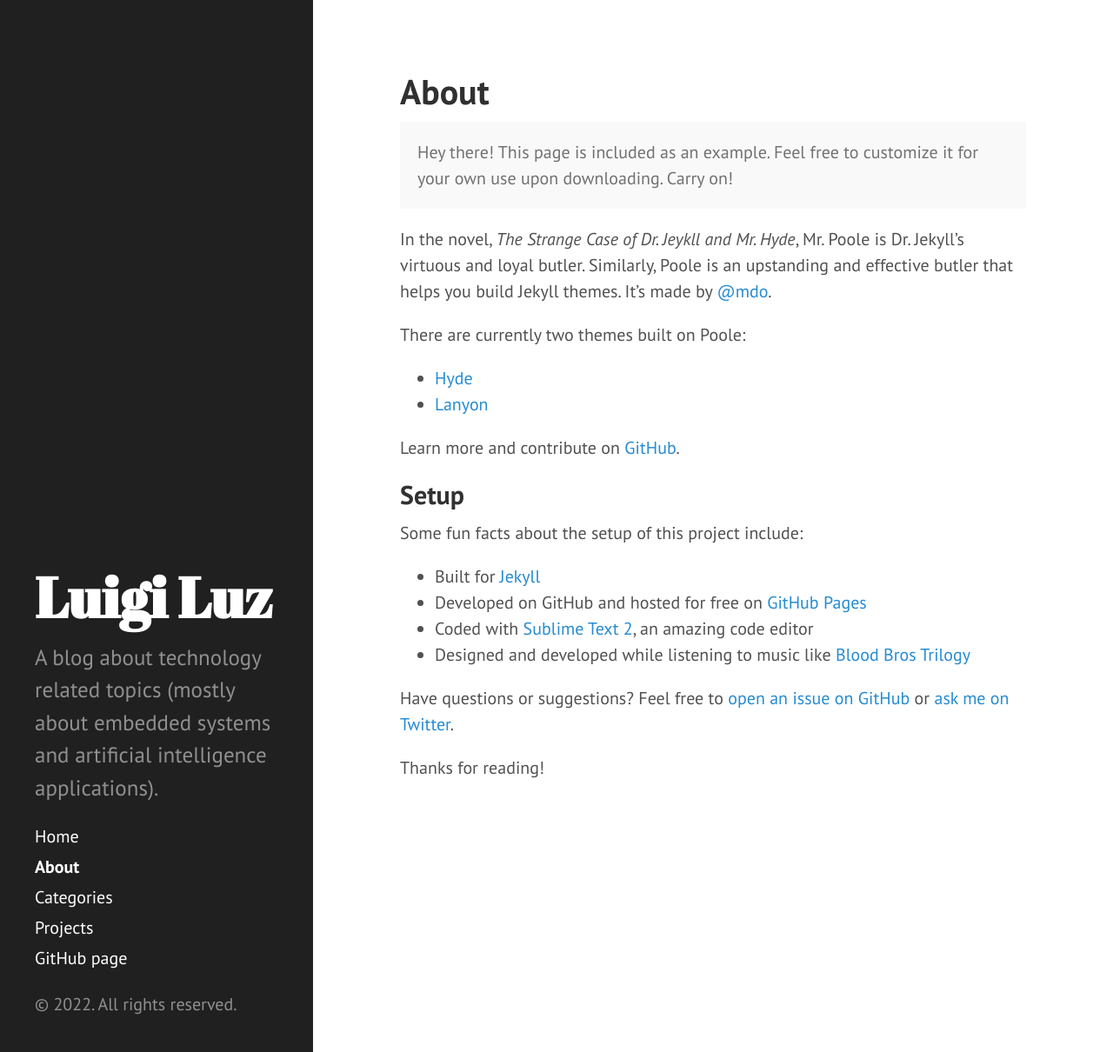
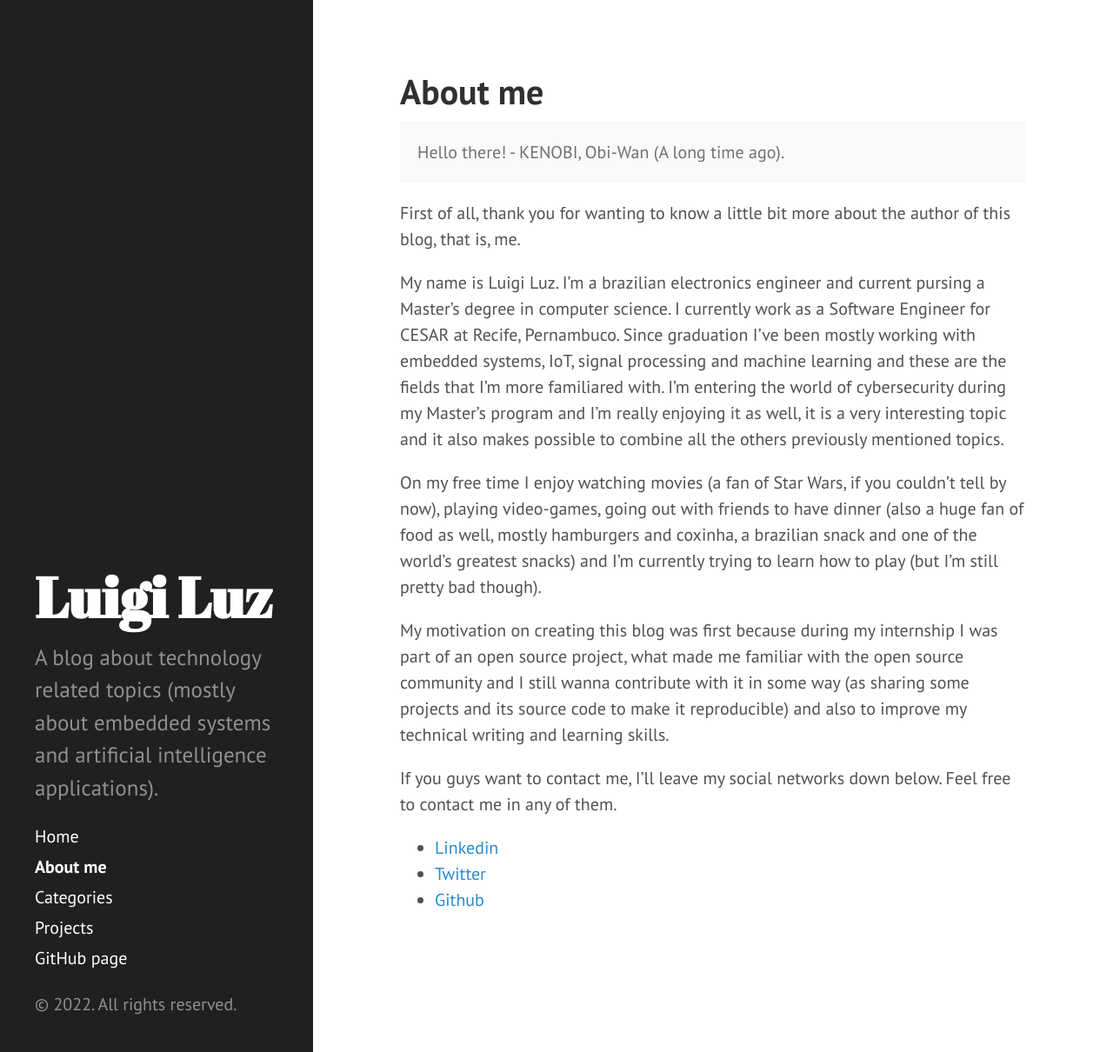
Before and after one commit to luigiluz/luigiluz.github.io, a Jekyll site: the page built from about.md, in a window 1280 px wide and 1210 px high. Shown: the whole window at 87% size. Built offline with Jekyll 4.4.1, drawn with Linux system fonts in a browser that asks for light colours.

Commit message:
Update about me page

```diff
--- a/about.md
+++ b/about.md
@@ -1,30 +1,22 @@
 ---
 layout: page
-title: About
+title: About me
 ---
 
 <p class="message">
-  Hey there! This page is included as an example. Feel free to customize it for your own use upon downloading. Carry on!
+  Hello there! - KENOBI, Obi-Wan (A long time ago).
 </p>
 
-In the novel, *The Strange Case of Dr. Jeykll and Mr. Hyde*, Mr. Poole is Dr. Jekyll's virtuous and loyal butler. Similarly, Poole is an upstanding and effective butler that helps you build Jekyll themes. It's made by [@mdo](https://twitter.com/mdo).
+First of all, thank you for wanting to know a little bit more about the author of this blog, that is, me.
 
-There are currently two themes built on Poole:
+My name is Luigi Luz. I'm a brazilian electronics engineer and current pursing a Master's degree in computer science. I currently work as a Software Engineer for CESAR at Recife, Pernambuco. Since graduation I've been mostly working with embedded systems, IoT, signal processing and machine learning and these are the fields that I'm more familiared with. I'm entering the world of cybersecurity during my Master's program and I'm really enjoying it as well, it is a very interesting topic and it also makes possible to combine all the others previously mentioned topics.
 
-* [Hyde](http://hyde.getpoole.com)
-* [Lanyon](http://lanyon.getpoole.com)
+On my free time I enjoy watching movies (a fan of Star Wars, if you couldn't tell by now), playing video-games, going out with friends to have dinner (also a huge fan of food as well, mostly hamburgers and coxinha, a brazilian snack and one of the world's greatest snacks) and I'm currently trying to learn how to play (but I'm still pretty bad though).
 
-Learn more and contribute on [GitHub](https://github.com/poole).
+My motivation on creating this blog was first because during my internship I was part of an open source project, what made me familiar with the open source community and I still wanna contribute with it in some way (as sharing some projects and its source code to make it reproducible) and also to improve my technical writing and learning skills.
 
-## Setup
+If you guys want to contact me, I'll leave my social networks down below. Feel free to contact me in any of them.
 
-Some fun facts about the setup of this project include:
-
-* Built for [Jekyll](http://jekyllrb.com)
-* Developed on GitHub and hosted for free on [GitHub Pages](https://pages.github.com)
-* Coded with [Sublime Text 2](http://sublimetext.com), an amazing code editor
-* Designed and developed while listening to music like [Blood Bros Trilogy](https://soundcloud.com/maddecent/sets/blood-bros-series)
-
-Have questions or suggestions? Feel free to [open an issue on GitHub](https://github.com/poole/issues/new) or [ask me on Twitter](https://twitter.com/mdo).
-
-Thanks for reading!
+* [Linkedin](https://www.linkedin.com/in/luigi-luz/)
+* [Twitter](https://twitter.com/luigiluz98)
+* [Github](https://github.com/luigiluz)
```
